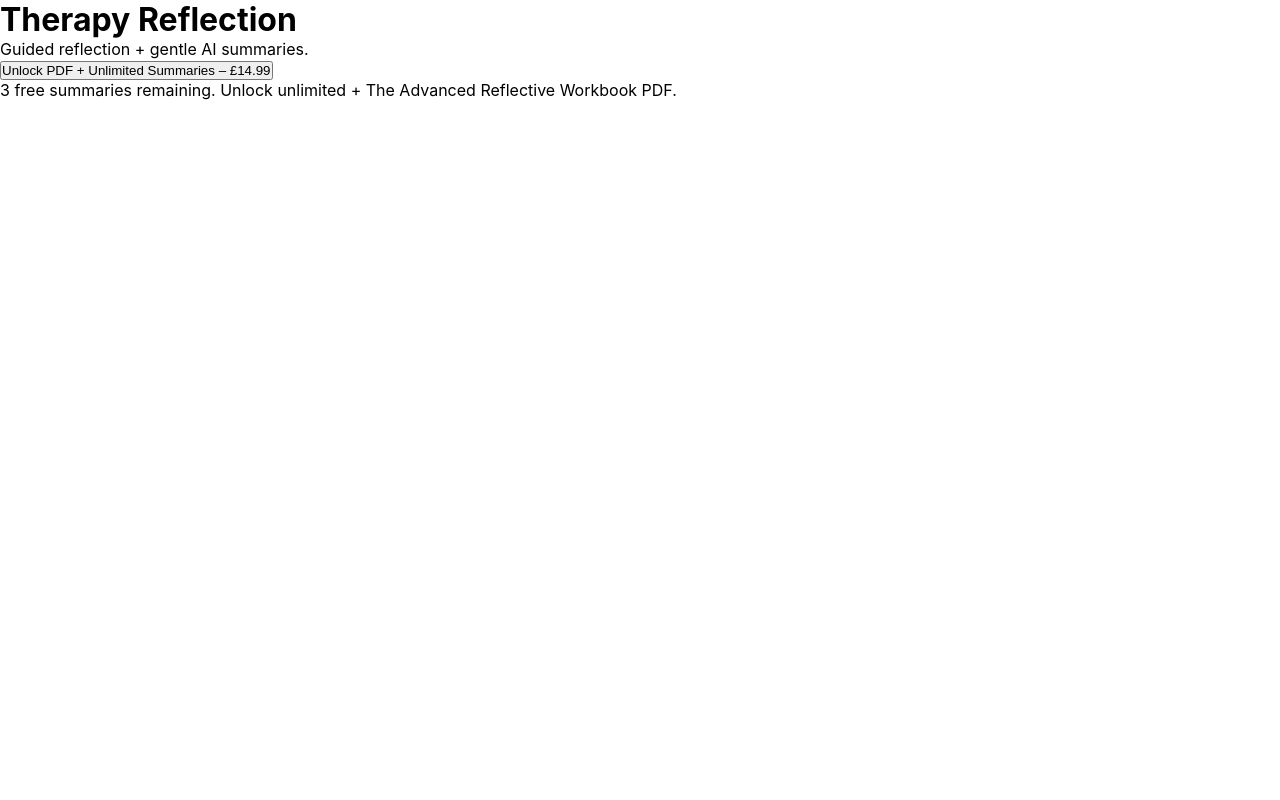
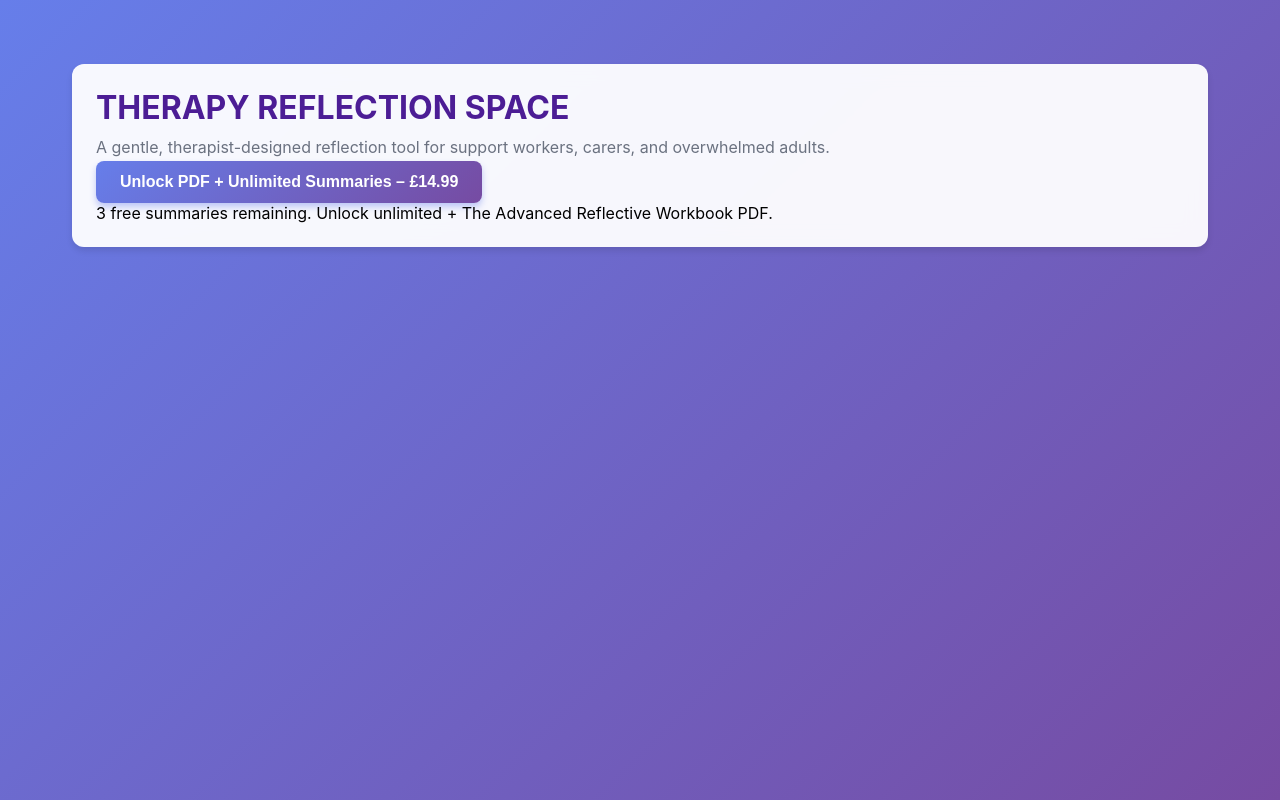
Before and after one commit to repowazdogz-droid/therapy_reflection_app, a React (Vite) app: page / in a window 1280 px wide. Built offline with nearby package versions, Linux system fonts and the light colour scheme; the HTML template or start-up script is replaced by a standard one.

Commit message:
Apply purple gradient theme to match original design

```diff
--- a/src/App.tsx
+++ b/src/App.tsx
@@ -12,29 +12,30 @@ function MainLayout() {
   const isPro = useOmegaPro();
 
   return (
-    <div className="min-h-screen bg-slate-50 text-slate-900">
+    <div className="tra-shell">
+      <div className="tra-container">
         {/* Top bar / upsell */}
-      <header className="w-full border-b border-slate-200 bg-white">
-        <div className="mx-auto max-w-3xl px-4 py-3 flex flex-col gap-1 sm:flex-row sm:items-center sm:justify-between">
+        <header className="tra-header">
+          <div className="flex flex-col gap-4 sm:flex-row sm:items-center sm:justify-between">
             <div>
-            <h1 className="text-lg font-semibold tracking-tight">
-              Therapy Reflection
+              <h1 className="tra-title">
+                THERAPY REFLECTION SPACE
               </h1>
-            <p className="text-xs text-slate-500">
-              Guided reflection + gentle AI summaries.
+              <p className="tra-section-body text-sm">
+                A gentle, therapist-designed reflection tool for support workers, carers, and overwhelmed adults.
               </p>
             </div>
-          <div className="flex flex-col items-start sm:items-end gap-1">
+            <div className="flex flex-col items-start sm:items-end gap-2">
               <BuyAccessButton />
               {!isPro && (
-              <p className="text-[11px] text-slate-500">
+                <p className="text-xs text-gray-600">
                   3 free summaries remaining. Unlock unlimited + The Advanced
                   Reflective Workbook PDF.
                 </p>
               )}
               {isPro && (
-              <p className="text-[11px] text-emerald-600 font-medium">
-                Unlimited summaries unlocked on this device.
+                <p className="text-xs text-emerald-600 font-medium">
+                  ✓ Unlimited summaries unlocked on this device.
                 </p>
               )}
             </div>
@@ -42,9 +43,10 @@ function MainLayout() {
         </header>
 
         {/* Main app body */}
-      <main className="mx-auto max-w-3xl px-4 py-6">
+        <main>
           <TherapyReflectionApp />
         </main>
+      </div>
     </div>
   );
 }
--- a/src/CancelledPage.tsx
+++ b/src/CancelledPage.tsx
@@ -1,8 +1,12 @@
 export default function CancelledPage() {
   return (
-    <div className="p-6 max-w-md mx-auto text-center">
-      <h1 className="text-xl font-semibold mb-3">Purchase Cancelled</h1>
-      <p className="text-gray-600">No worries — you can try again anytime.</p>
+    <div className="tra-shell">
+      <div className="tra-container">
+        <div className="tra-card" style={{ maxWidth: "600px", margin: "0 auto", textAlign: "center" }}>
+          <h1 className="tra-section-title mb-3">Purchase Cancelled</h1>
+          <p className="tra-section-body">No worries — you can try again anytime.</p>
+        </div>
+      </div>
     </div>
   )
 }
--- a/src/SuccessPage.tsx
+++ b/src/SuccessPage.tsx
@@ -10,23 +10,30 @@ export default function SuccessPage() {
   }, [])
 
   return (
-    <div className="p-6 max-w-md mx-auto text-center">
-      <h1 className="text-2xl font-bold mb-4">Thank you for your purchase! 🎉</h1>
+    <div className="tra-shell">
+      <div className="tra-container">
+        <div className="tra-card" style={{ maxWidth: "600px", margin: "0 auto", textAlign: "center" }}>
+          <h1 className="tra-section-title" style={{ marginBottom: "1rem" }}>
+            Thank you for your purchase! 🎉
+          </h1>
           {verified && (
             <>
-          <p className="mb-4">Your PDF is ready to download:</p>
+              <p className="tra-section-body mb-4">Your PDF is ready to download:</p>
               <a
                 href="/products/TheAdvancedReflectiveWorkbook.pdf"
                 download
-            className="px-4 py-2 bg-indigo-600 text-white rounded-md"
+                className="tra-button-primary inline-block"
+                style={{ textDecoration: "none" }}
               >
                 Download PDF
               </a>
-          <p className="mt-6 text-sm text-gray-600">
+              <p className="tra-section-body mt-6 text-sm">
                 Unlimited summaries are unlocked on this device.
               </p>
             </>
           )}
         </div>
+      </div>
+    </div>
   )
 }
--- a/src/components/BuyAccessButton.tsx
+++ b/src/components/BuyAccessButton.tsx
@@ -44,7 +44,7 @@ export default function BuyAccessButton() {
       <button
         onClick={handleBuy}
         disabled={loading}
-        className="w-full bg-indigo-600 hover:bg-indigo-700 text-white px-4 py-2 rounded-md font-medium disabled:opacity-60 transition"
+        className="tra-button-primary w-full"
       >
         {loading ? "Redirecting…" : "Unlock PDF + Unlimited Summaries – £14.99"}
       </button>
--- a/src/index.css
+++ b/src/index.css
@@ -10,8 +10,107 @@ body {
     sans-serif;
   -webkit-font-smoothing: antialiased;
   -moz-osx-font-smoothing: grayscale;
+  background: linear-gradient(135deg, #667eea 0%, #764ba2 100%);
+  min-height: 100vh;
 }
 
 #root {
   min-height: 100vh;
 }
+
+/* Purple theme styles */
+.tra-shell {
+  background: linear-gradient(135deg, #667eea 0%, #764ba2 100%);
+  min-height: 100vh;
+  padding: 2rem;
+}
+
+.tra-container {
+  max-width: 1200px;
+  margin: 0 auto;
+  padding: 2rem;
+}
+
+.tra-header {
+  background: rgba(255, 255, 255, 0.95);
+  backdrop-filter: blur(10px);
+  border-radius: 12px;
+  padding: 1.5rem;
+  margin-bottom: 2rem;
+  box-shadow: 0 4px 6px rgba(0, 0, 0, 0.1);
+}
+
+.tra-title {
+  font-size: 2rem;
+  font-weight: 700;
+  color: #4c1d95;
+  margin-bottom: 0.5rem;
+}
+
+.tra-section-title {
+  font-size: 1.5rem;
+  font-weight: 600;
+  color: #4c1d95;
+  margin-bottom: 1rem;
+}
+
+.tra-section-body {
+  color: #6b7280;
+  line-height: 1.6;
+  font-size: 1rem;
+}
+
+.tra-card {
+  background: rgba(255, 255, 255, 0.95);
+  backdrop-filter: blur(10px);
+  border-radius: 12px;
+  padding: 1.5rem;
+  margin-bottom: 1.5rem;
+  box-shadow: 0 4px 6px rgba(0, 0, 0, 0.1);
+}
+
+.tra-button-primary {
+  background: linear-gradient(135deg, #667eea 0%, #764ba2 100%);
+  color: white;
+  border: none;
+  padding: 0.75rem 1.5rem;
+  border-radius: 8px;
+  font-weight: 600;
+  font-size: 1rem;
+  cursor: pointer;
+  transition: all 0.3s ease;
+  box-shadow: 0 4px 6px rgba(102, 126, 234, 0.4);
+}
+
+.tra-button-primary:hover {
+  transform: translateY(-2px);
+  box-shadow: 0 6px 12px rgba(102, 126, 234, 0.5);
+}
+
+.tra-button-primary:disabled {
+  opacity: 0.6;
+  cursor: not-allowed;
+  transform: none;
+}
+
+.tra-summary-block {
+  background: rgba(255, 255, 255, 0.95);
+  backdrop-filter: blur(10px);
+  border-radius: 12px;
+  padding: 1.5rem;
+  margin-top: 1.5rem;
+  box-shadow: 0 4px 6px rgba(0, 0, 0, 0.1);
+}
+
+.tra-summary-title {
+  font-size: 1.25rem;
+  font-weight: 600;
+  color: #4c1d95;
+  margin-bottom: 1rem;
+}
+
+.tra-summary-text {
+  color: #374151;
+  line-height: 1.7;
+  white-space: pre-line;
+}
```
Also changed, not shown: 3 other files (tests, documents, lock files or other folders). Lines whose indentation alone changed are shown as unchanged.
